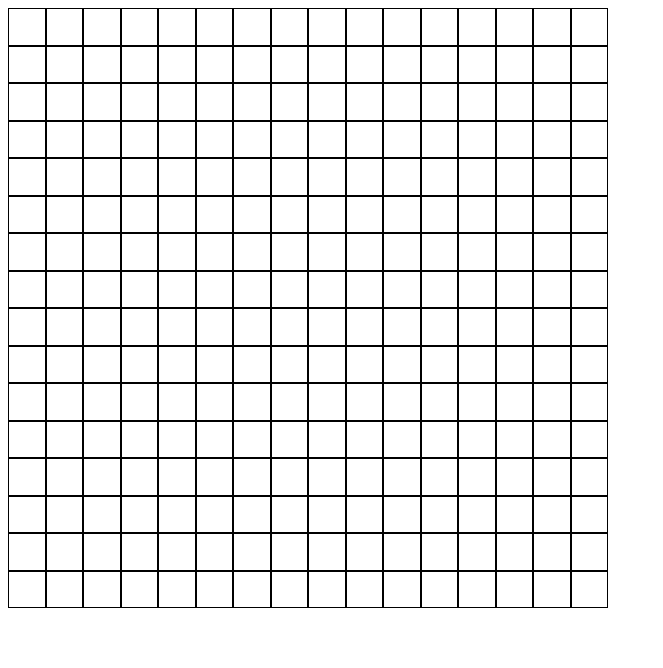
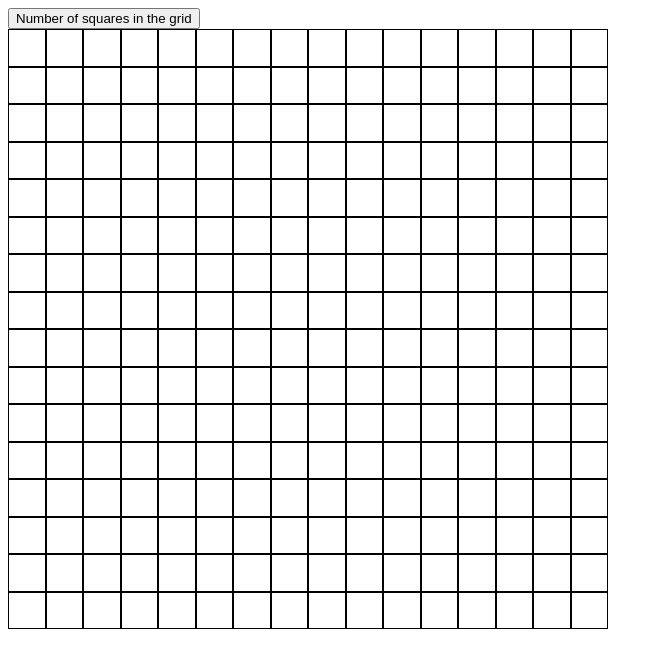
Before and after one commit to Solkol/etch-a-sketch, a plain HTML site: page index.html in a window 1280 px wide. Shown: the whole page, without its empty margins (0-663 px from the left). Drawn offline with Linux system fonts and the light colour scheme.

Commit message:
Add button

```diff
--- a/index.html
+++ b/index.html
@@ -9,8 +9,7 @@
     </head>
 
     <body>
-        <div id="gridContainer">
-
-        </div>
+        <button id="btnSquare">Number of squares in the grid</button>
+        <div id="gridContainer"></div>
     </body>
 </html>
```
